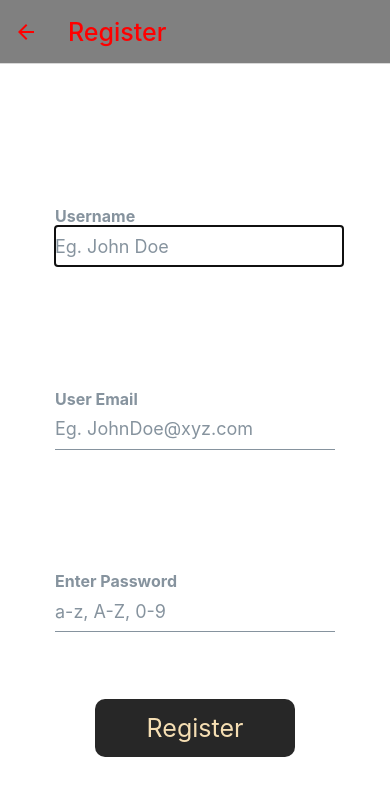
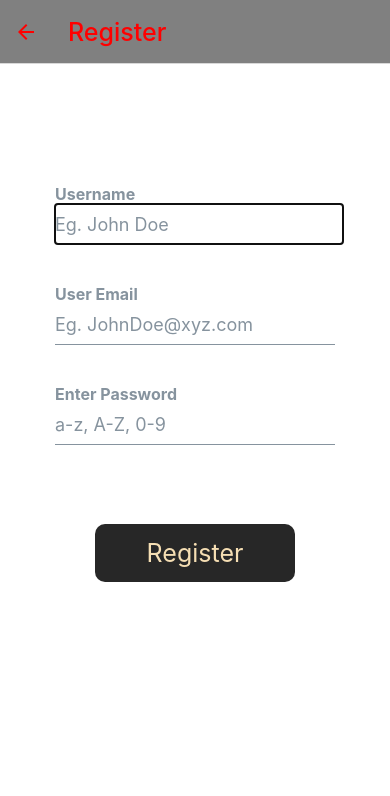
Before and after one commit to Aviroop-001/Intelligram, a React Native app: screen /Register in a window 390 px wide. Shown: the top 796 px of the page. Built offline with nearby package versions, Linux system fonts and the light colour scheme.

Commit message:
UI revamp

```diff
--- a/components/Authentication/Landing.js
+++ b/components/Authentication/Landing.js
@@ -38,6 +38,6 @@ const styles = StyleSheet.create({
       btnTitleStyle:{
         marginHorizontal: 5,
         color: "wheat",
-        fontSize: 25
+        fontSize: 27
       },
 })
--- a/components/Authentication/Login.js
+++ b/components/Authentication/Login.js
@@ -18,6 +18,7 @@ const Login = ({ navigation }) => {
 
   return (
     <View style={styles.container}>
+      <View style={styles.main}>
       {/* <Text style={styles.headerText}>Login</Text> */}
       <Input
         label="Email"
@@ -55,6 +56,7 @@ const Login = ({ navigation }) => {
           // navigation.reset('Home')
         }}
       />
+      </View>
     </View>
   );
 };
@@ -66,7 +68,12 @@ const styles = StyleSheet.create({
     flex: 1,
     backgroundColor: "#fff",
     alignItems: "center",
-    justifyContent: "space-evenly",
+    // justifyContent: "space-around",
+  },
+  main:{
+    height: 400,
+    marginTop: 100,
+    alignItems: "center",
   },
   headerText: {
     fontSize: 25,
@@ -77,6 +84,7 @@ const styles = StyleSheet.create({
     width: 300,
     height: 40,
     marginTop: 60,
+    padding: 20,
   },
   btnContainer: {
     width: 200,
@@ -87,6 +95,7 @@ const styles = StyleSheet.create({
     paddingRight: 30,
     paddingTop: 5,
     paddingBottom: 5,
+    marginTop: 100,
   },
   btnStyle: {
     backgroundColor: "rgba(39, 39, 39, 1)",
--- a/components/Authentication/Register.js
+++ b/components/Authentication/Register.js
@@ -12,6 +12,7 @@ const Register = ({navigation}) => {
   return (
     <View style={styles.container}>
       {/* <Text style={styles.headerText}>Register</Text> */}
+      <View style={styles.main}>
       <Input
         label="Username"
         placeholder="Eg. John Doe"
@@ -39,6 +40,7 @@ const Register = ({navigation}) => {
         registerUser({username, email, password})
         navigation.navigate('Login')}
       }/>
+      </View>
     </View>
   );
 };
@@ -50,7 +52,11 @@ const styles = StyleSheet.create({
     flex: 1,
     backgroundColor: "#fff",
     alignItems: "center",
-    justifyContent: 'space-evenly'
+  },
+  main:{
+    height: 400,
+    marginTop: 60,
+    alignItems: "center",
   },
   headerText:{
     fontSize:25,
@@ -69,6 +75,7 @@ const styles = StyleSheet.create({
     paddingRight: 30,
     paddingTop: 5,
     paddingBottom: 5,
+    marginTop: 100
   },
   btnStyle:{
     backgroundColor: 'rgba(39, 39, 39, 1)'
```
